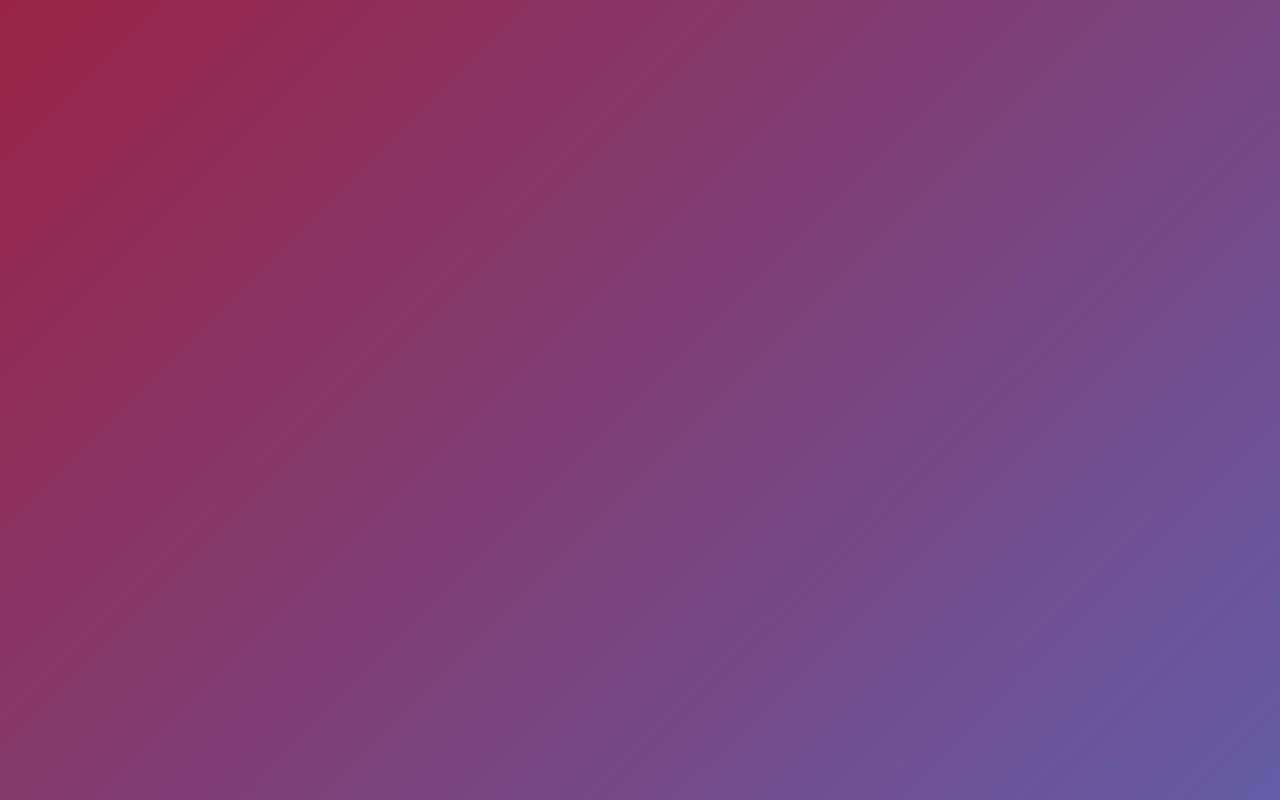
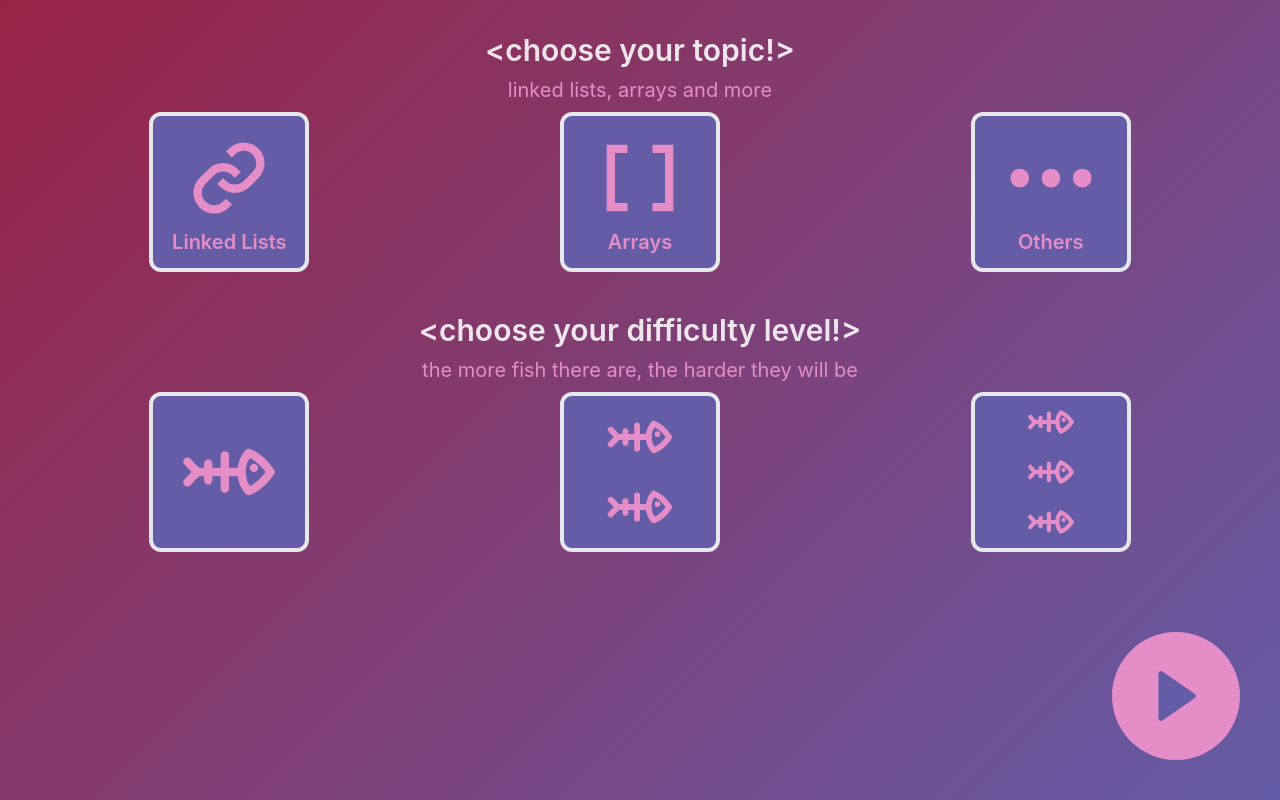
Before and after one commit to csesoc/trainee-4-23t2, a React (Vite) app: page /topic_selection in a window 1280 px wide. Before the commit this address had no page. Built offline with nearby package versions, Linux system fonts and the light colour scheme.

Commit message:
Topic selection

```diff
--- a/src/App.tsx
+++ b/src/App.tsx
@@ -2,6 +2,7 @@ import { Route, Routes } from "react-router-dom"
 import { ExamplePage } from "./pages/ExamplePage/ExamplePage"
 import { NewLandingPage } from "./pages/LandingPage"
 import { PracticePage } from "./pages/PracticeModePage/PracticePage"
+import { TopicSelection } from "./pages/TopicSelection"
 
 export function App() {
     return (
@@ -9,6 +10,7 @@ export function App() {
             <Route path="/" element={<NewLandingPage/>}/>
             <Route path="/example" element={<ExamplePage/>}/>
             <Route path="/practice" element={<PracticePage/>}></Route>
+            <Route path="/topic_selection" element={<TopicSelection/>}></Route>
         </Routes>
     )
 }
--- a/src/pages/LandingPage.tsx
+++ b/src/pages/LandingPage.tsx
@@ -1,24 +1,56 @@
+import React, {useState, createContext, useContext} from "react";
 import { useNavigate } from "react-router-dom"
+import { TopicSelection } from "./TopicSelection";
+
+
+
+export const modeContext = createContext("practice");
+
 
 export function NewLandingPage() {
     const navigate = useNavigate();
 
+
+    const handleClick = () => {
+
+        navigate("/topic_selection");
+
+    }
+
     return (
+
         <div>
             {/* header */}
             <div className="flex-col justify-center" >
                 <h1 className="text-3xl font-semibold mb-2">&lt; Olliebot &gt;</h1>
 
-                <h2 className="text-xl font-normal">🦦your best programming companion🦦</h2>
+                <h2 className="text-xl font-normal text-theme-pink">🦦your best programming companion🦦</h2>
             </div>
             {/* boxes */}
 
-            <div className="flex justify-center h-screen">
-                <button onClick={() => navigate("/practice")}className="h-3/6 w-2/6 bg-theme-black m-20 rounded-lg hover:bg-theme-red">Practice Mode</button>
 
-                <button className="h-3/6 w-2/6 bg-theme-black m-20 rounded-lg hover:bg-theme-red">Test Mode</button>
+
+            <div className="flex flex-col justify-center h-screen md:flex-row">
+
+                <modeContext.Provider value="practice">
+                    <button onClick={() =>handleClick()}
+                    className="h-3/6 w-4/6 bg-theme-black m-20 rounded-lg text-xl text-theme-pink font-semibold md:w-2/6 hover:bg-theme-red">
+                        <h1>Practice Mode</h1>
+                    </button>
+
+                </modeContext.Provider>
+
+                <modeContext.Provider value="test">
+
+                    <button onClick={() => handleClick()}
+                    className="h-3/6 w-4/6 bg-theme-black m-20 rounded-lg text-xl text-theme-pink font-semibold md:w-2/6 hover:bg-theme-red">
+                        <h1>Test Mode</h1>
+                    </button>
+                </modeContext.Provider>
+
 
             </div>
+
         </div>
     )
  }
--- /dev/null
+++ b/src/pages/TopicSelection.tsx
@@ -0,0 +1,94 @@
+import { useNavigate } from "react-router-dom"
+import { Grid } from "@mui/material"
+import React, {useState} from 'react'
+import { modeContext } from "./LandingPage"
+
+//Imported icons
+import {BiLink} from "react-icons/bi"
+import { MdDataArray } from "react-icons/md"
+import {BsThreeDots} from "react-icons/bs"
+import {TbFishBone} from "react-icons/tb"
+import {BiSolidRightArrow} from "react-icons/bi"
+
+
+export function TopicSelection() {
+
+
+    const navigate = useNavigate()
+
+
+
+    return (
+        <div>
+            {/* topic selection */}
+            <div className="flex-col justify-center">
+                <h1 className="text-3xl font-semibold mb-2"> &lt;choose your topic!&gt;</h1>
+                <h2 className="text-xl font-normal mb-2 text-theme-pink">linked lists, arrays and more</h2>
+            </div>
+            <Grid container spacing={2}
+                justifyContent="center"
+                alignItems="center">
+                <Grid item xs={8} md={4}>
+                    <button className="border-4 border-red w-40 h-40 bg-theme-blue rounded-xl text-xl font-semibold text-theme-pink">
+                        <BiLink style={{fontSize:'100px', margin:'auto'}}/>
+                        <h1>Linked Lists</h1>
+                    </button>
+                </Grid>
+                <Grid item xs={8} md={4}>
+                    <button className="border-4 border-red w-40 h-40 bg-theme-blue rounded-xl text-xl font-semibold text-theme-pink">
+                        <MdDataArray style={{fontSize:"100px", margin:"auto"}}/>
+                        <h1>Arrays</h1>
+                    </button>
+                </Grid>
+
+                <Grid item xs={8} md={4}>
+                    <button className="border-4 border-red w-40 h-40 bg-theme-blue rounded-xl text-xl font-semibold text-theme-pink">
+                        <BsThreeDots style={{fontSize:"100px", margin:"auto"}}/>
+                        <h1>Others</h1>
+                    </button>
+                </Grid>
+            </Grid>
+
+
+            {/* difficulty selection */}
+            <div className="flex-col justify-center mt-10">
+                <h1 className="text-3xl font-semibold mb-2"> &lt;choose your difficulty level!&gt;</h1>
+                <h2 className="text-xl font-normal mb-2 text-theme-pink">the more fish there are, the harder they will be</h2>
+
+            </div>
+            <Grid container spacing={2}
+                justifyContent="center"
+                alignItems="center">
+                <Grid item xs={8} md={4}>
+                    <button className="border-4 border-red w-40 h-40 bg-theme-blue rounded-xl text-xl font-semibold text-theme-pink">
+                        <TbFishBone style={{fontSize:'100px', margin:'auto'}}/>
+
+                    </button>
+                </Grid>
+                <Grid item xs={8} md={4}>
+                    <button className="border-4 border-red w-40 h-40 bg-theme-blue rounded-xl text-3xl font-semibold text-theme-pink">
+                        <TbFishBone style={{fontSize:'70px', margin:'auto'}}/>
+                        <TbFishBone style={{fontSize:'70px', margin:'auto'}}/>
+                    </button>
+                </Grid>
+
+                <Grid item xs={8} md={4}>
+                    <button className="border-4 border-red w-40 h-40 bg-theme-blue rounded-xl text-xl font-semibold text-theme-pink">
+                        <TbFishBone style={{fontSize:'50px', margin:'auto'}}/>
+                        <TbFishBone style={{fontSize:'50px', margin:'auto'}}/>
+                        <TbFishBone style={{fontSize:'50px', margin:'auto'}}/>
+                    </button>
+                </Grid>
+            </Grid>
+
+            {/* next page */}
+
+            <div className="flex justify-end">
+                <button className="w-32 h-32 rounded-full bg-theme-pink text-3xl font-semibold text-theme-blue md:absolute right-10 bottom-10">
+                    <BiSolidRightArrow style={{fontSize:'60px', margin:'auto'}}/>
+                </button>
+
+            </div>
+        </div>
+    )
+}
```
